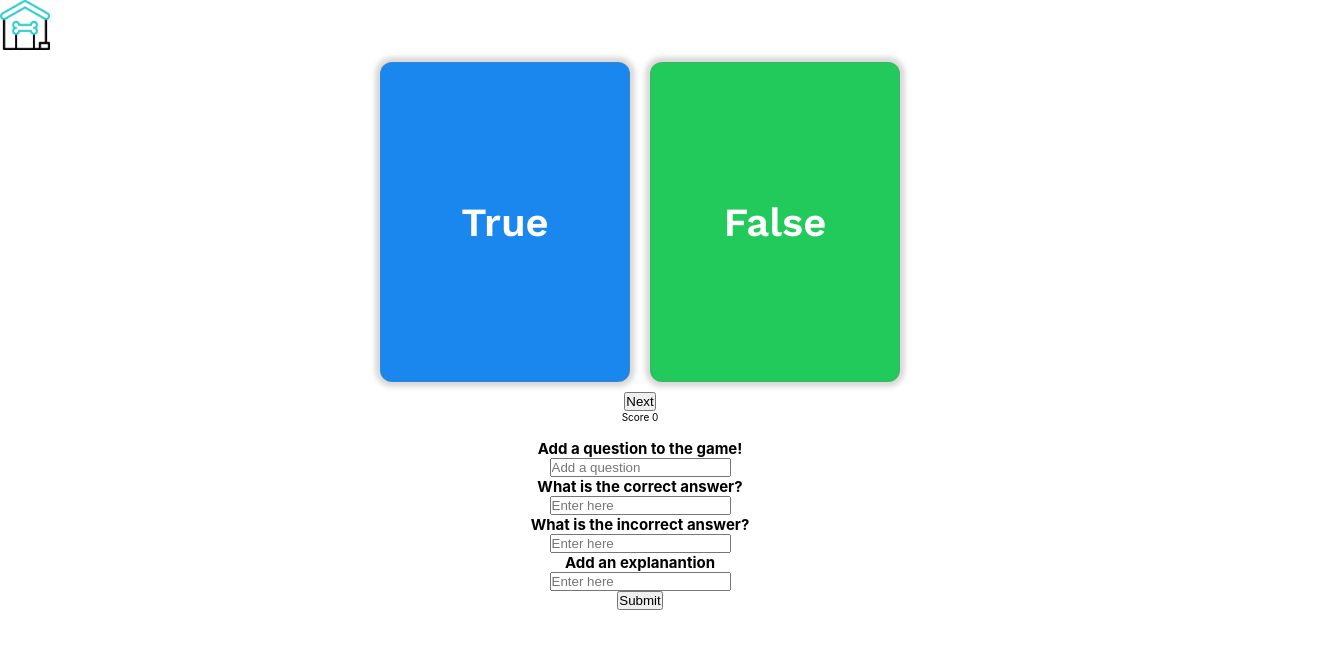
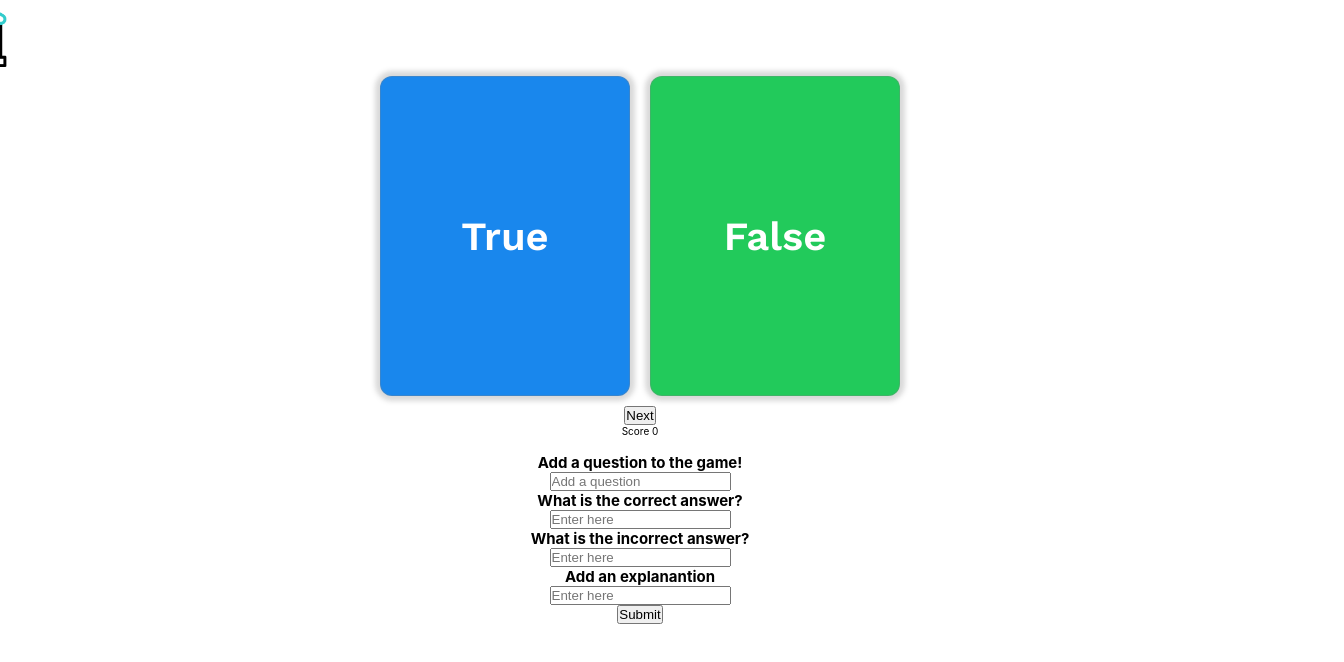
Before and after one commit to Jorfishdan/capstone, a React (Create React App) app: page /brainTeaser in a window 1280 px wide. Shown: the top 662 px of the page, 1344 px wide, since content can reach past the window. Built offline with nearby package versions, Linux system fonts and the light colour scheme; no server answers.

Commit message:
sort of put an animation on the home button in brain teaser page

```diff
--- a/package.json
+++ b/package.json
@@ -8,6 +8,7 @@
     "@testing-library/user-event": "^13.5.0",
     "axios": "^1.3.1",
     "crypto-js": "^4.1.1",
+    "framer-motion": "^9.0.2",
     "react": "^18.2.0",
     "react-countdown-circle-timer": "^3.1.0",
     "react-dom": "^18.2.0",
--- a/src/components/BrainTeaserCard/BrainTeaserCard.js
+++ b/src/components/BrainTeaserCard/BrainTeaserCard.js
@@ -1,6 +1,7 @@
 import "./BrainTeaserCard.scss"
 import axios from "axios";
 import { useEffect, useState } from "react";
+import { motion } from "framer-motion"
 
 function BrainTeaserCard() {
 
@@ -55,8 +56,9 @@ function BrainTeaserCard() {
                 <h1 className="brainteaser__question">{showQuestion.question}</h1>
                 <div className="brainteaser__cards-wrapper">
                 <article className="brainteaser__cardtrue" onClick={revealHandler}>
-                    <h1 className="brainteaser__true--text">True</h1>
+                <h1 className="brainteaser__true--text">True</h1>
                 </article>
+
                 <article className="brainteaser__cardfalse" onClick={revealHandler}>
                     <h1 className="brainteaser__false--text">False</h1>
                 </article>
@@ -69,6 +71,7 @@ function BrainTeaserCard() {
 
             </div>
         </section>
+
 
     )}
     </div>
--- a/src/pages/BrainTeaser/BrainTeaser.js
+++ b/src/pages/BrainTeaser/BrainTeaser.js
@@ -4,15 +4,22 @@ import home from "../../assets/images/home.png";
 import house from "../../assets/images/house-static.png";
 import SubmitFact from "../../components/SubmitFact/SubmitFact";
 import { Link } from "react-router-dom";
+import { motion } from "framer-motion"
 
 function BrainTeaser() {
 
     return(
         <>
-        <Link to="/"><img src={house} alt="home icon to return to main menu" className="brainteaser__home" /></Link>
+        <Link to="/">
+            <motion.div className="text"  whileHover={{ scale: 1.1}} transition={{type: "spring", stiffness: 200, damping:15}} >
+            <img src={house} alt="home icon to return to main menu" className="brainteaser__home" />
+            </motion.div>
+            </Link>
         <BrainTeaserCard />
         <SubmitFact />
+
         </>
+
     )
 }
 
--- a/src/pages/BrainTeaser/BrainTeaser.scss
+++ b/src/pages/BrainTeaser/BrainTeaser.scss
@@ -4,8 +4,222 @@
 @use "../../styles/partials/variables" as *;
 
 .brainteaser {
-    &__home{
-        width:5rem;
-        height:5rem;
-    }
+    &__home {
+        width: 5%;
+        height: 5%;
+        // position: absolute;
+        // left: 6%;
+        // transform: translateX(-50%);
+      }
 }
+
+// body {
+//     --black: #000000;
+//     --ash-black: #222;
+//     --white: #fafafa;
+//     --sky: #00ccff;s
+//     --green: #22dddd;
+//     --blue: #1300ff;
+//     --dusk: #6600ff;
+//     --purple: #9900ff;
+//     --pink: #ff0066;
+//     --red: #fe0222;
+//     --orange: #fd7702;
+//     --yellow: #ffbb00;
+
+//     --background: var(--dusk);
+//     --accent: var(--white);
+
+//     margin: 0;
+//     padding: 0;
+//     background-color: var(--background);
+//     color: var(--accent);
+//     padding-bottom: 100px;
+//     overflow: hidden;
+//   }
+
+//   #root {
+//     position: absolute;
+//     top: 0;
+//     left: 0;
+//     bottom: 0;
+//     right: 0;
+//     display: flex;
+//     align-items: center;
+//     justify-content: center;
+//   }
+
+//   * {
+//     font-family: sofia-pro, sans-serif;
+//     font-weight: 400;
+//     font-style: normal;
+//     -webkit-font-smoothing: antialiased;
+//   }
+
+//   h1,
+//   h2,
+//   h3 {
+//     font-family: sofia-pro, sans-serif;
+//     font-weight: 600;
+//     font-style: normal;
+//   }
+
+//   h1 {
+//     font-size: 36px;
+//     font-weight: 700;
+//     letter-spacing: -1px;
+//     line-height: 1.2;
+//     text-align: center;
+//     margin: 100px 0 40px;
+//   }
+
+//   h2 {
+//     font-weight: 400;
+//     margin: 50px 0 10px;
+//   }
+
+//   p {
+//     margin: 0 0 30px 0;
+//     font-size: 18px;
+//   }
+
+//   footer::before {
+//     content: "";
+//     display: block;
+//     position: absolute;
+//     top: 0;
+//     left: 0;
+//     right: 0;
+//     bottom: 0;
+//     background-size: 15px 15px;
+//     backdrop-filter: brightness(90%) blur(20px);
+//     -webkit-backdrop-filter: brightness(90%) blur(20px);
+//     -moz-backdrop-filter: brightness(90%) blur(20px);
+//     mask-image: repeating-radial-gradient(
+//       circle at 28px 31px center,
+//       var(--background),
+//       var(--background) 20px,
+//       transparent 20.5px,
+//       transparent 21px
+//     );
+//     -webkit-mask-image: repeating-radial-gradient(
+//       circle at 28px 31px,
+//       var(--background),
+//       var(--background) 20px,
+//       transparent 20.5px,
+//       transparent 21px
+//     );
+//   }
+
+//   footer {
+//     position: fixed;
+//     bottom: 0;
+//     left: 0;
+//     right: 0;
+//     display: flex;
+//     justify-content: flex-start;
+//     align-items: center;
+//     padding: 20px;
+//     font-size: 14px;
+//     line-height: 14px;
+//   }
+
+//   footer svg {
+//     margin-right: 20px;
+//     position: relative;
+//   }
+
+//   footer a {
+//     text-decoration: none;
+//     color: var(--accent);
+//     position: relative;
+//   }
+
+//   code {
+//     font-family: input-mono, monospace;
+//     font-weight: 400;
+//     font-style: normal;
+//   }
+
+//   #progress {
+//     position: fixed;
+//     top: 20px;
+//     left: 20px;
+//     transform: rotate(-90deg);
+//   }
+
+//   circle {
+//     stroke-dashoffset: 0;
+//     stroke-width: 15%;
+//     fill: none;
+//   }
+
+//   .bg {
+//     stroke: var(--accent);
+//     opacity: 0.3;
+//   }
+
+//   #progress .indicator {
+//     stroke: var(--accent);
+//   }
+
+//   ul {
+//     display: flex;
+//     list-style: none;
+//     height: 300px;
+//     overflow-x: scroll;
+//     padding: 20px 0;
+//     flex: 0 0 600px;
+//     margin: 0 auto;
+//   }
+
+//   ::-webkit-scrollbar {
+//     height: 5px;
+//     width: 5px;
+//     background: #fff3;
+//     -webkit-border-radius: 1ex;
+//   }
+
+//   ::-webkit-scrollbar-thumb {
+//     background: var(--accent);
+//     -webkit-border-radius: 1ex;
+//   }
+
+//   ::-webkit-scrollbar-corner {
+//     background: #fff3;
+//   }
+
+//   li {
+//     flex: 0 0 200px;
+//     background: var(--accent);
+//     margin: 0 20px 0 0;
+//   }
+
+//   li:last-of-type {
+//     margin: 0;
+//   }
+
+//   .refresh {
+//     padding: 5px;
+//     position: absolute;
+//     border: 1px dotted var(--accent);
+//     border-radius: 5px;
+//     width: 20px;
+//     height: 20px;
+//     top: 10px;
+//     right: 10px;
+//     display: flex;
+//     justify-content: center;
+//     align-items: center;
+//     cursor: pointer;
+//   }
+
+//   .refresh path {
+//     fill: var(--accent);
+//   }
+
+//   .box {
+//     width: 200px;
+//     height: 200px;
+//     background: var(--accent);
+//   }
```
Also changed, not shown: 1 other file (tests, documents, lock files or other folders).
